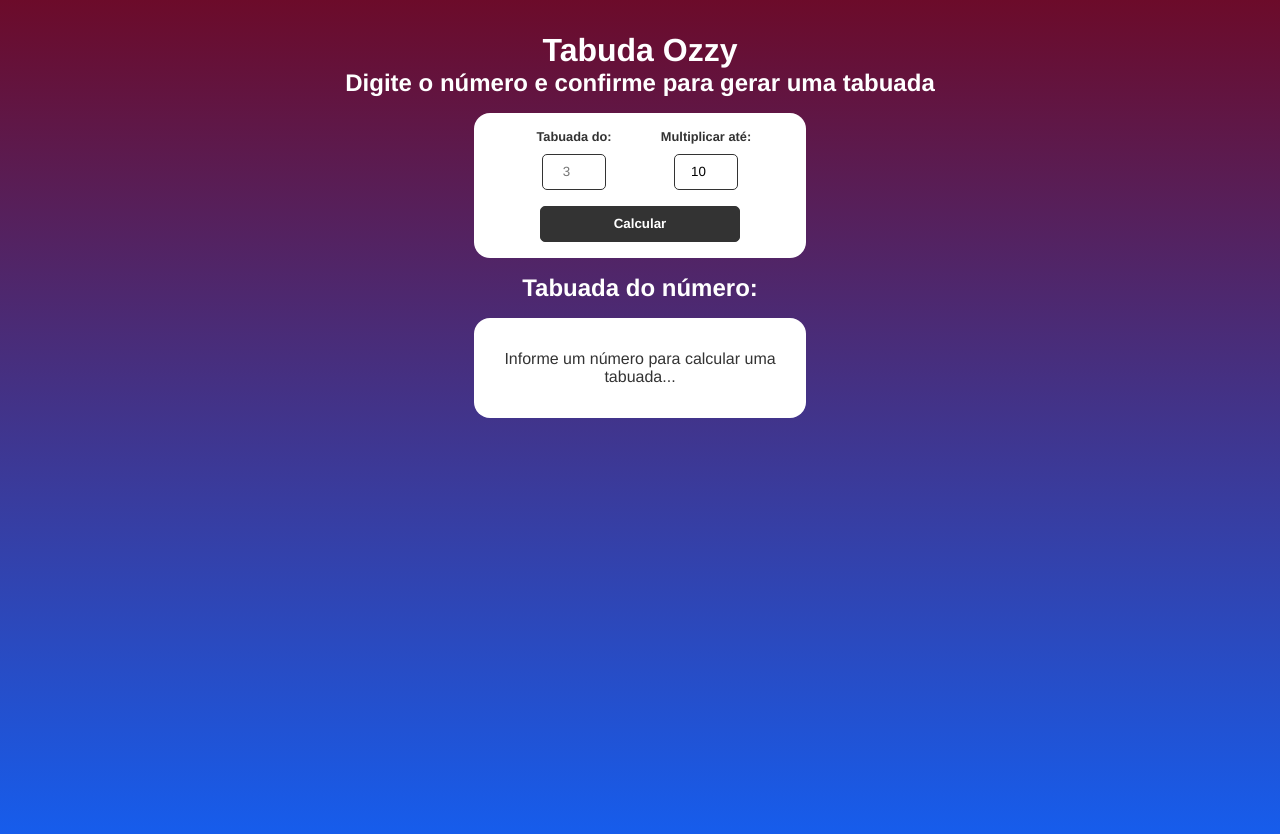
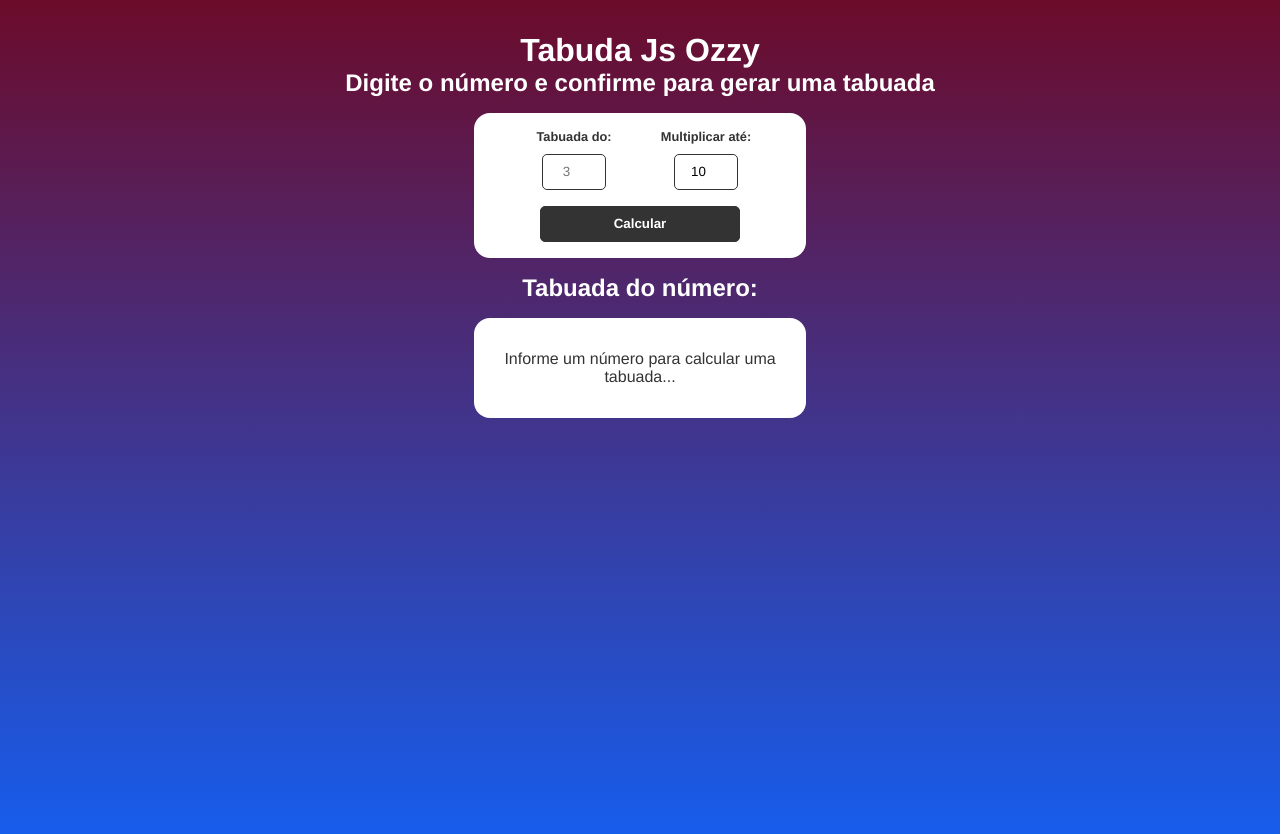
Before and after one commit to ozzy-00/PJTB, a plain HTML site: page index.html in a window 1280 px wide. Drawn offline with Linux system fonts and the light colour scheme.

Commit message:
initial files 2

```diff
--- a/index.html
+++ b/index.html
@@ -4,7 +4,7 @@
     <meta charset="UTF-8">
     <meta http-equiv="X-UA-Compatible" content="IE=edge" />
     <meta name="viewport" content="width=device-width, initial-scale=1.0">
-    <h1>Tabuda Ozzy</h1>
+    <h1>Tabuda Js Ozzy</h1>
     <link rel="stylesheet" href="CSS/style.css" />
     <script src="assets/js/script.js" defer></script>
 </head>
```
